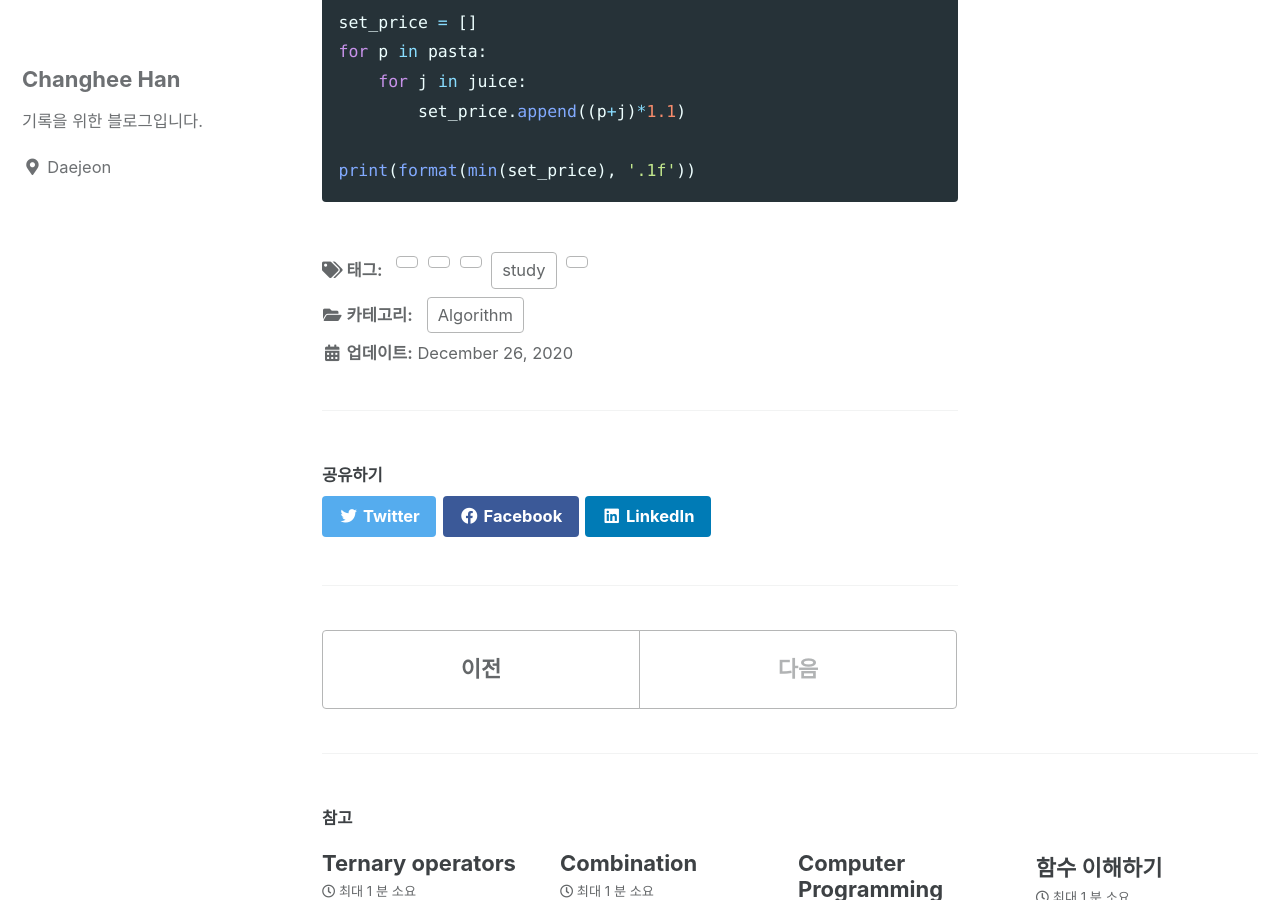
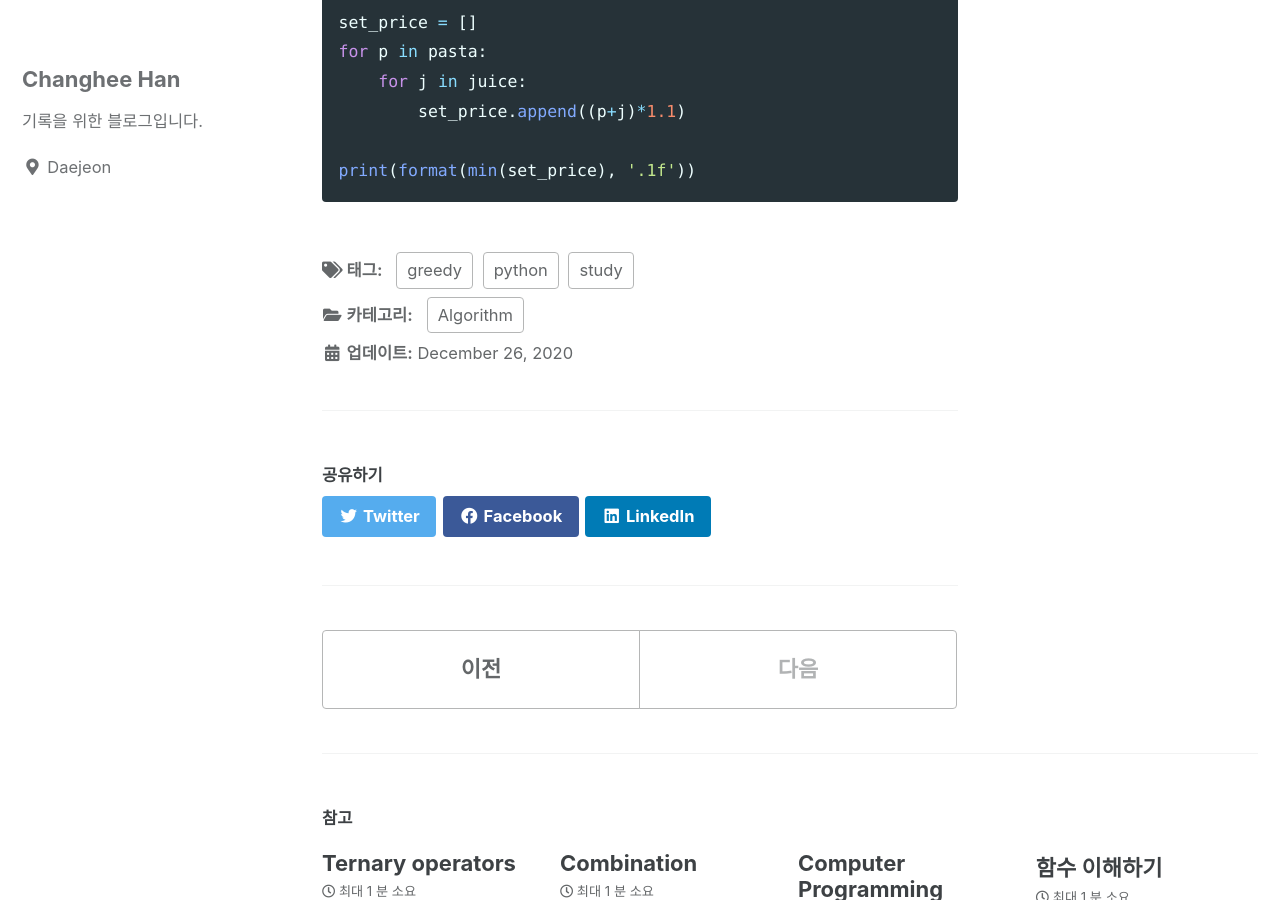
Before and after one commit to hython37/hython37.github.io, a Jekyll site: the page built from _posts/2020-12-26-Basic-Conquest-2001.md, in a window 1280 px wide and 900 px high, scrolled down 2187 px. Built offline with Jekyll 4.4.1, drawn with Linux system fonts in a browser that asks for light colours; cached includes are drawn as plain includes.

Commit message:
fix tags

```diff
--- a/_posts/2020-12-26-Basic-Conquest-2001.md
+++ b/_posts/2020-12-26-Basic-Conquest-2001.md
@@ -4,7 +4,9 @@ excerpt: "최소 대금"
 categories:
   - Algorithm
 tags:
-  - study, greedy, python
+  - study
+  - greedy
+  - python
 toc: true
 toc_label: "Algorithm of Python"
 ---
```
